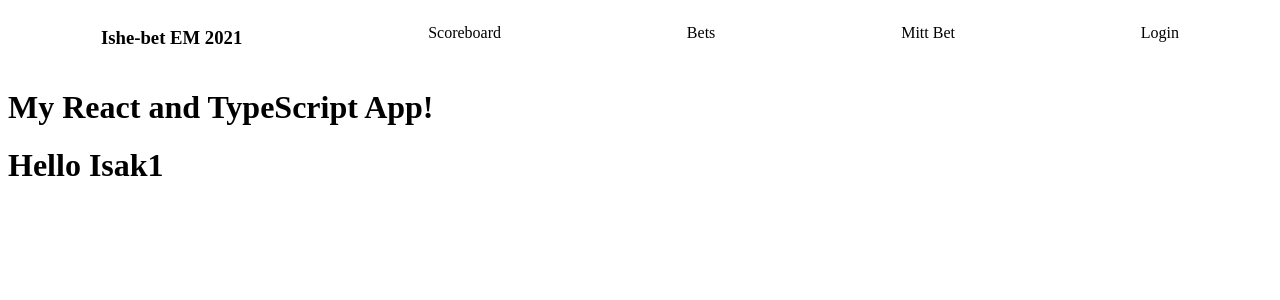
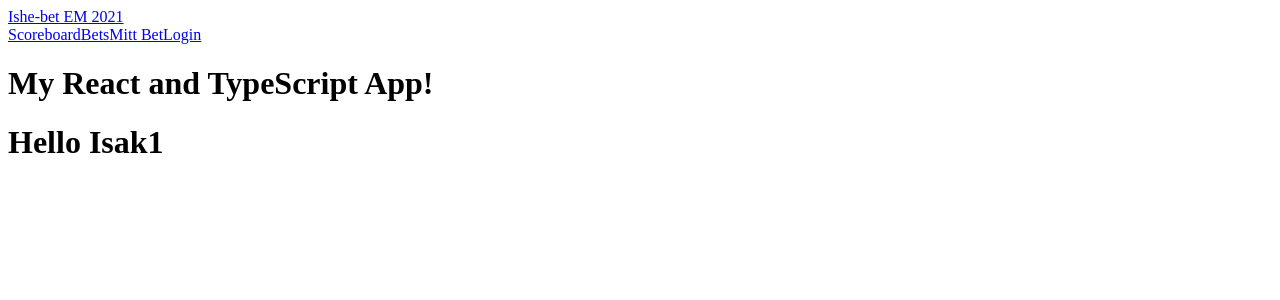
Before and after one commit to IsakFriisJespersen/ishe-bet, a React app: page / in a window 1280 px wide. Shown: the top 300 px of the page. Built offline with nearby package versions, Linux system fonts and the light colour scheme; the HTML template or start-up script is replaced by a standard one.

Commit message:
New login component

```diff
--- a/package.json
+++ b/package.json
@@ -13,7 +13,10 @@
         "@babel/preset-typescript": "^7.12.1",
         "@babel/runtime": "^7.12.5",
         "@material-ui/core": "^4.11.0",
+        "@types/bootstrap": "^5.0.0",
         "@types/fork-ts-checker-webpack-plugin": "^0.4.5",
+        "@types/jquery": "^3.5.4",
+        "@types/popper.js": "^1.11.0",
         "@types/react": "^16.9.56",
         "@types/react-dom": "^16.9.9",
         "@types/react-flex": "^2.2.8",
@@ -26,6 +29,9 @@
         "eslint-plugin-react": "^7.21.5",
         "eslint-plugin-react-hooks": "^4.2.0",
         "fork-ts-checker-webpack-plugin": "^6.0.1",
+        "react": "^17.0.1",
+        "react-bootstrap": "^1.4.0",
+        "react-dom": "^17.0.1",
         "react-flex": "^2.2.8",
         "react-typescript-component-generator": "^0.1.5",
         "ts-node": "^9.0.0",
--- /dev/null
+++ b/src/components/login/login.tsx
@@ -0,0 +1,56 @@
+import Modal from 'react-bootstrap/Modal'
+import Button from 'react-bootstrap/Button'
+import React from "react";
+
+export default class Login extends React.Component {
+
+    constructor(props:any) {
+        super(props);
+        this.state = {isOpen: true};
+      }
+    static getDerivedStateFromProps(props: any, state: any) {
+        return {isOpen: props.isOpen };
+    }
+
+    render() {
+        return (
+          <>
+            {/* <Button variant="primary" onClick={() => setModalShow(true)}>
+              Launch vertically centered modal
+            </Button>
+       */}
+            <LoginModal
+              show={true}
+            />
+          </>
+        )
+
+        function LoginModal(props: any) {
+            return (
+                <Modal
+                    show={true}
+                    size="lg"
+                    aria-labelledby="contained-modal-title-vcenter"
+                    centered
+                >
+                    <Modal.Header closeButton>
+                        <Modal.Title id="contained-modal-title-vcenter">
+                            Modal heading
+                        </Modal.Title>
+                    </Modal.Header>
+                    <Modal.Body>
+                        <h4>Centered Modal</h4>
+                        <p>
+                            Cras mattis consectetur purus sit amet fermentum. Cras justo odio,
+                            dapibus ac facilisis in, egestas eget quam. Morbi leo risus, porta ac
+                            consectetur ac, vestibulum at eros.
+                        </p>
+                    </Modal.Body>
+                    <Modal.Footer>
+                        <Button onClick={props.onHide}>Close</Button>
+                    </Modal.Footer>
+                </Modal>
+            )
+        }
+    }
+}
--- a/src/components/navbar/navbar.scss
+++ /dev/null
@@ -1,5 +0,0 @@
-.divNav{
-    border-width:2px;
-    border-style:solid;
-    border-color:black;
-}
--- a/src/components/navbar/navbar.tsx
+++ b/src/components/navbar/navbar.tsx
@@ -1,27 +1,51 @@
 import React from "react";
 import Grid from '@material-ui/core/Grid';
+import Login from '../login/login'
 
-export default class Welcome extends React.Component {
+export default class Navbar extends React.Component {
     render() {
         return (
-            <div
-            >
-                <Grid
-                    container
-                    direction="row"
-                    justify="space-around"
-                    alignItems="flex-start"
-
+            <nav className="navbar navbar-expand-md bg-dark navbar-dark">
+                <a
+                    className=" navbar-brand"
+                    href="#"
                 >
-                    <h3>Ishe-bet EM 2021</h3>
-                    <p>Scoreboard</p>
-                    <p>Bets</p>
-                    <p>Mitt Bet</p>
-                    <p
-                        onClick={()=> {console.log("hej")}}
-                    >Login</p>
-                </Grid>
-            </div>
+                    Ishe-bet EM 2021
+                </a>
+                <div
+                    className="justify-content-right"
+                >
+                    <a
+                        className="navbar-brand "
+                        href="#"
+                    >
+                            Scoreboard
+                    </a>
+                    <a
+                        className="navbar-brand"
+                        href="#"
+                    >
+                            Bets
+                    </a>
+                    <a
+                        className="navbar-brand"
+                        href="#"
+                    >
+                        Mitt Bet
+                    </a>
+                    <a
+                        className="navbar-brand"
+                        href="#"
+                        onClick={()=> {
+                            <Login
+                                // isOpen={true}
+                            />
+                        }}
+                    >
+                        Login
+                    </a>
+                </div>
+            </nav>
         )
     }
 }
--- a/src/index.tsx
+++ b/src/index.tsx
@@ -1,8 +1,11 @@
+// import 'bootstrap/dist/css/bootstrap.min.css';
+// import $ from 'jquery';
+// import Popper from 'popper.js';
+// import 'bootstrap/dist/js/bootstrap.bundle.min';
 import React from "react";
 import ReactDOM from "react-dom";
 import Welcome from './components/homepage/homepage'
 import Navbar from './components/navbar/navbar'
-
 const App = () => (
   <h1>My React and TypeScript App!</h1>
 );
```
Also changed, not shown: 2 other files (tests, documents, lock files or other folders).
